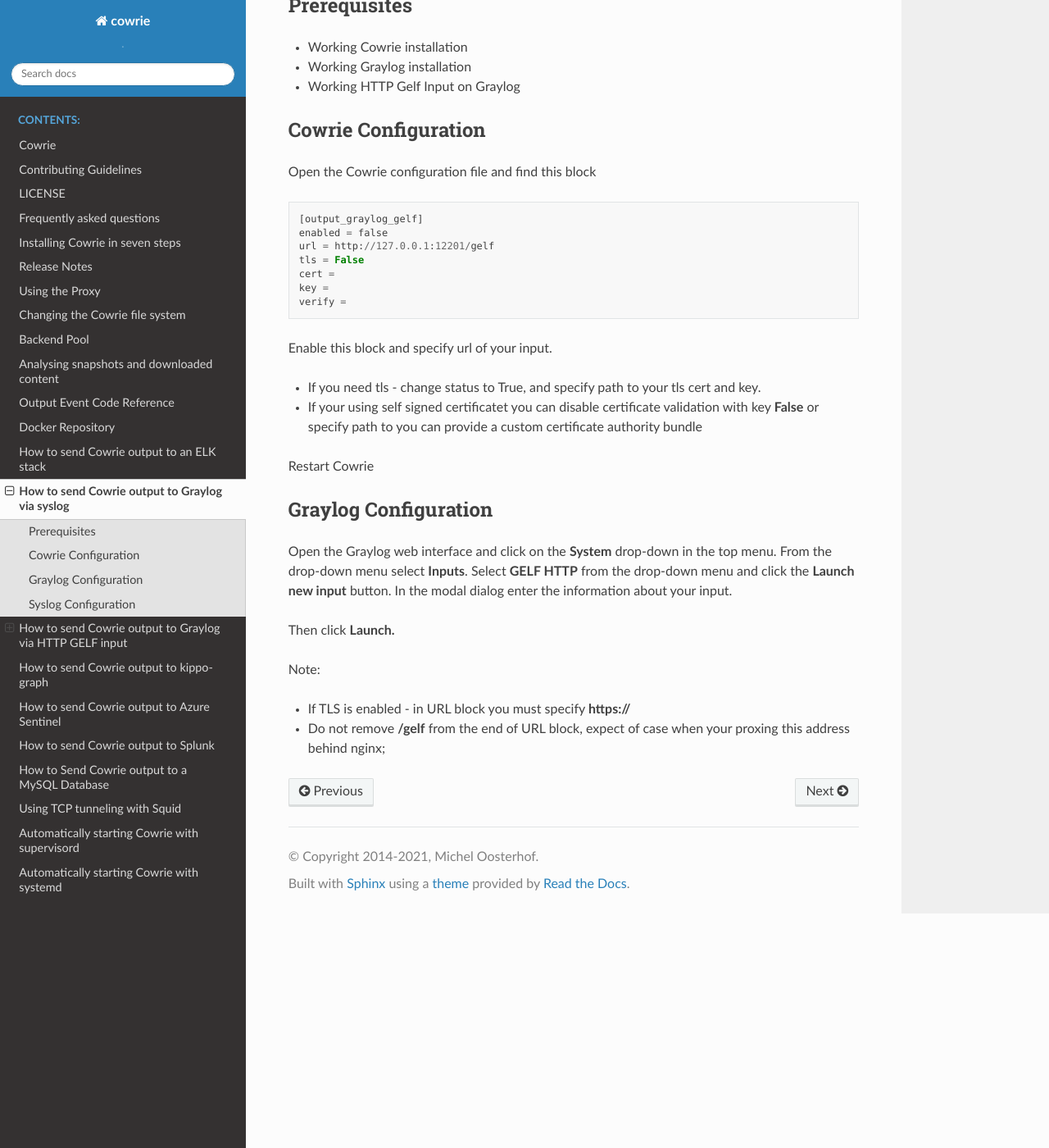
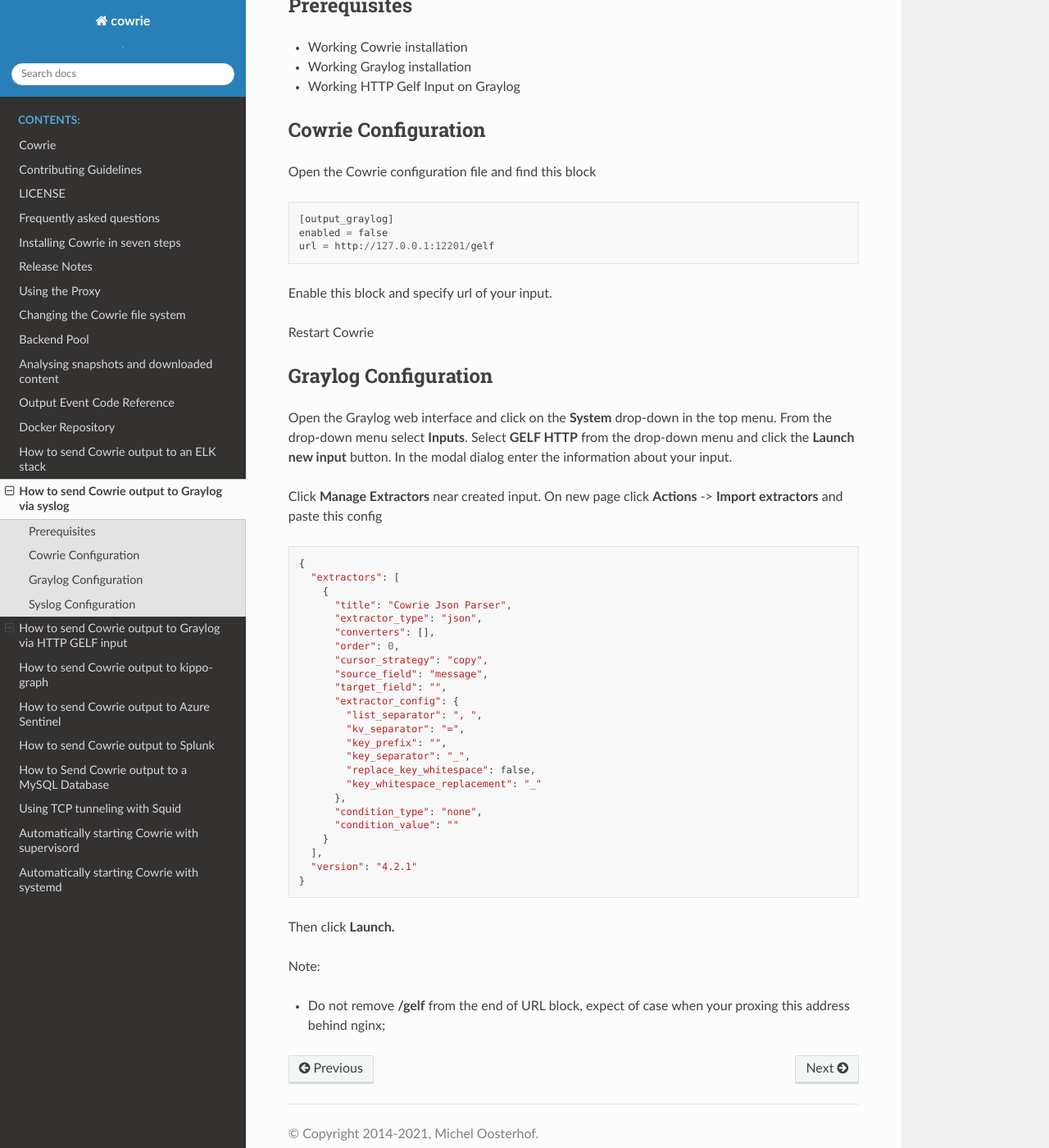
Before and after one commit to cowrie/cowrie, a Sphinx documentation site: the page built from docs/graylog/README.rst, in a window 1280 px wide and 1400 px high, scrolled down 1366 px. Shown: the whole window at 82% size. Built offline with Sphinx 7.4.7 and the Read the Docs theme 2.0.0, drawn with Linux system fonts in a browser that asks for light colours; the version number could not be read and is left out.

Commit message:
Switching to treq and fix little issues

```diff
--- a/docs/graylog/README.rst
+++ b/docs/graylog/README.rst
@@ -1,15 +1,15 @@
 How to send Cowrie output to Graylog via syslog
-####################################
+###############################################
 
 
 Prerequisites
-======================
+=============
 
 * Working Cowrie installation
 * Working Graylog installation
 
 Cowrie Configuration
-======================
+====================
 
 Open the Cowrie configuration file and uncomment these 3 lines::
 
@@ -20,7 +20,7 @@ Open the Cowrie configuration file and uncomment these 3 lines::
 Restart Cowrie
 
 Graylog Configuration
-======================
+=====================
 
 Open the Graylog web interface and click on the **System** drop-down in the top menu. From the drop-down menu select **Inputs**. Select **Syslog UDP** from the drop-down menu and click the **Launch new input** button. In the modal dialog enter the following information::
 
@@ -31,7 +31,7 @@ Open the Graylog web interface and click on the **System** drop-down in the top
 Then click **Launch.**
 
 Syslog Configuration
-======================
+====================
 
 Create a rsyslog configuration file in /etc/rsyslog.d::
 
@@ -47,46 +47,63 @@ Restart rsyslog::
     $ sudo service rsyslog restart
 
 How to send Cowrie output to Graylog via HTTP GELF input
-####################################
+########################################################
 
 
 Prerequisites
-======================
+=============
 
 * Working Cowrie installation
 * Working Graylog installation
 * Working HTTP Gelf Input on Graylog
 
 Cowrie Configuration
-======================
+====================
 
 Open the Cowrie configuration file and find this block ::
 
-    [output_graylog_gelf]
+    [output_graylog]
     enabled = false
     url = http://127.0.0.1:12201/gelf
-    tls = False
-    cert =
-    key =
-    verify =
 
 Enable this block and specify url of your input.
-
-- If you need tls - change status to True, and specify path to your tls cert and key.
-
-- If your using self signed certificatet you can disable certificate validation with key **False** or specify path to you can provide a custom certificate authority bundle
 
 Restart Cowrie
 
 Graylog Configuration
-======================
+=====================
 
 Open the Graylog web interface and click on the **System** drop-down in the top menu. From the drop-down menu select **Inputs**. Select **GELF HTTP** from the drop-down menu and click the **Launch new input** button. In the modal dialog enter the information about your input.
+
+Click **Manage Extractors** near created input. On new page click **Actions** -> **Import extractors**  and paste this config ::
+
+    {
+      "extractors": [
+        {
+          "title": "Cowrie Json Parser",
+          "extractor_type": "json",
+          "converters": [],
+          "order": 0,
+          "cursor_strategy": "copy",
+          "source_field": "message",
+          "target_field": "",
+          "extractor_config": {
+            "list_separator": ", ",
+            "kv_separator": "=",
+            "key_prefix": "",
+            "key_separator": "_",
+            "replace_key_whitespace": false,
+            "key_whitespace_replacement": "_"
+          },
+          "condition_type": "none",
+          "condition_value": ""
+        }
+      ],
+      "version": "4.2.1"
+    }
 
 Then click **Launch.**
 
 Note:
 
-- If TLS is enabled - in URL block you must specify **https://**
-
 - Do not remove **/gelf** from the end of URL block, expect of case when your proxing this address behind nginx;
```
Also changed, not shown: 2 other files.
